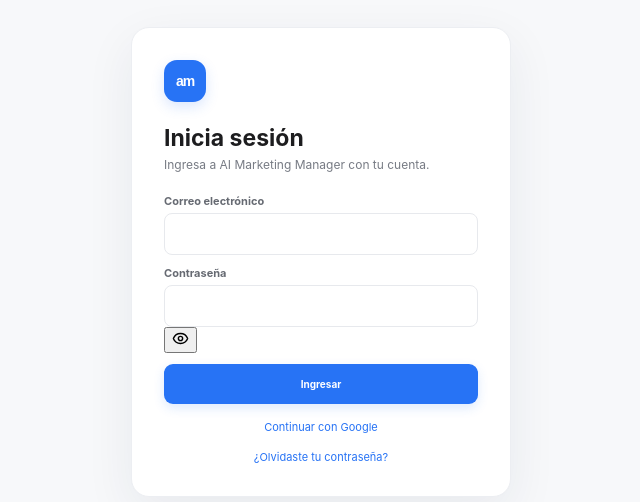
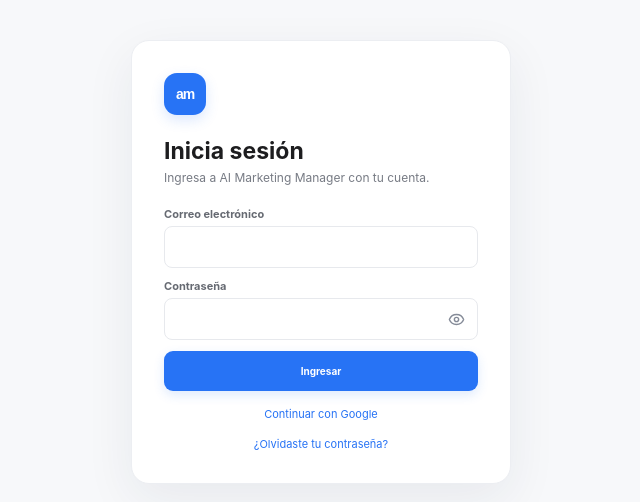
Before and after one commit to erickgomezg/marketing, a React (Vite) app in the folder frontend/: page / in a window 1280 px wide. Shown: the part 138-640 px from the top of the page, without its empty margins (319-959 px from the left). Built offline with nearby package versions, Linux system fonts and the light colour scheme; no server answers.

Commit message:
feat(auth): add password visibility toggles

```diff
--- a/frontend/src/styles/global.css
+++ b/frontend/src/styles/global.css
@@ -789,3 +789,11 @@ button:focus-visible, a:focus-visible, input:focus-visible, select:focus-visible
 @media (prefers-reduced-motion: reduce) {
   *, *::before, *::after { scroll-behavior: auto !important; animation-duration: .01ms !important; animation-iteration-count: 1 !important; transition-duration: .01ms !important; }
 }
+
+
+/* Password visibility controls */
+.password-input-wrap { position: relative; display: block; width: 100%; }
+.password-input-wrap input { width: 100%; padding-right: 42px !important; }
+.password-visibility { position: absolute; top: 50%; right: 8px; display: grid; place-items: center; width: 28px; height: 28px; padding: 0; border: 0; border-radius: 6px; color: #858b98; background: transparent; cursor: pointer; transform: translateY(-50%); }
+.password-visibility:hover { color: #2773f5; background: #f0f5ff; }
+.password-visibility:focus-visible { outline: 2px solid #2773f5; outline-offset: 2px; }
```
